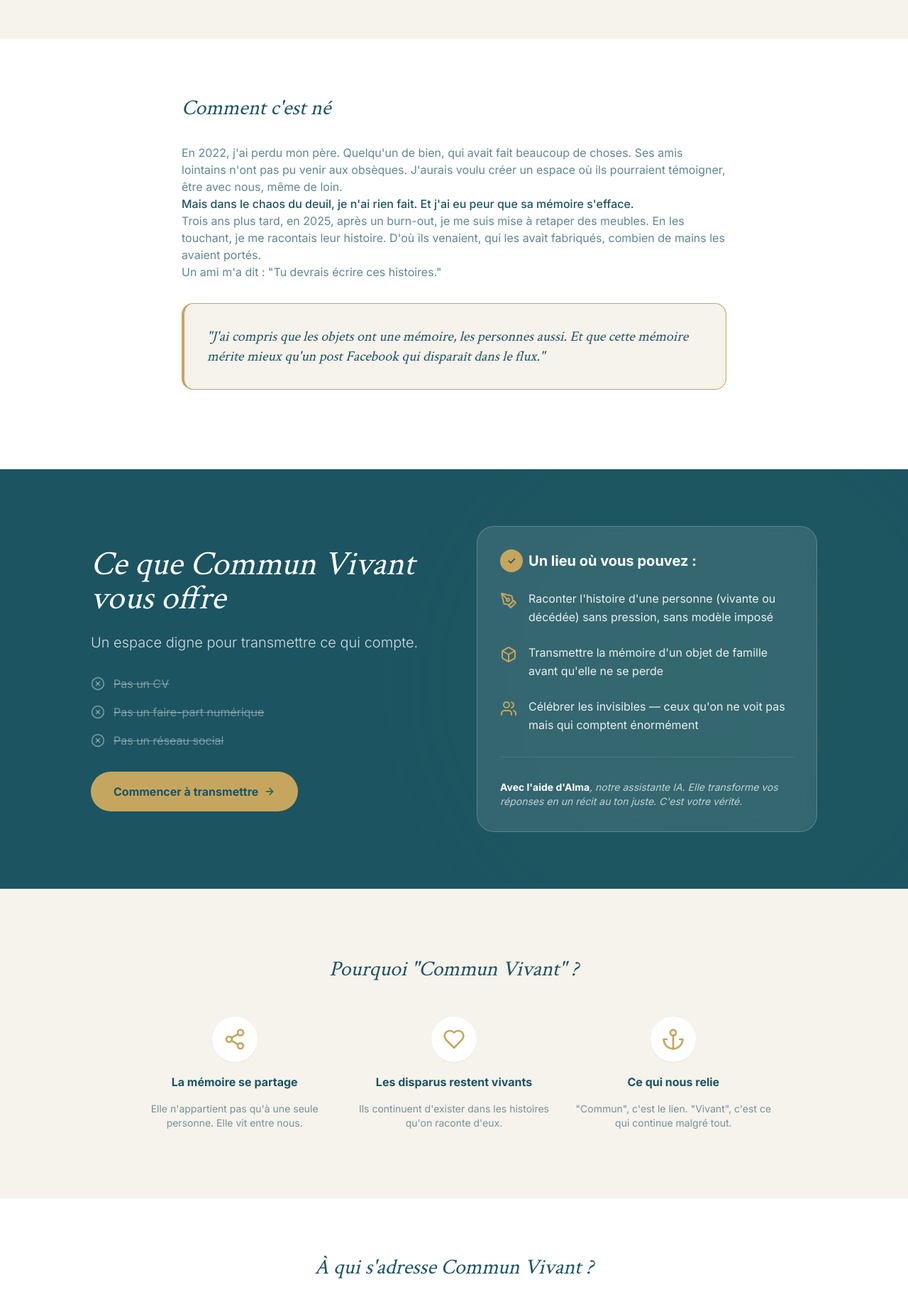
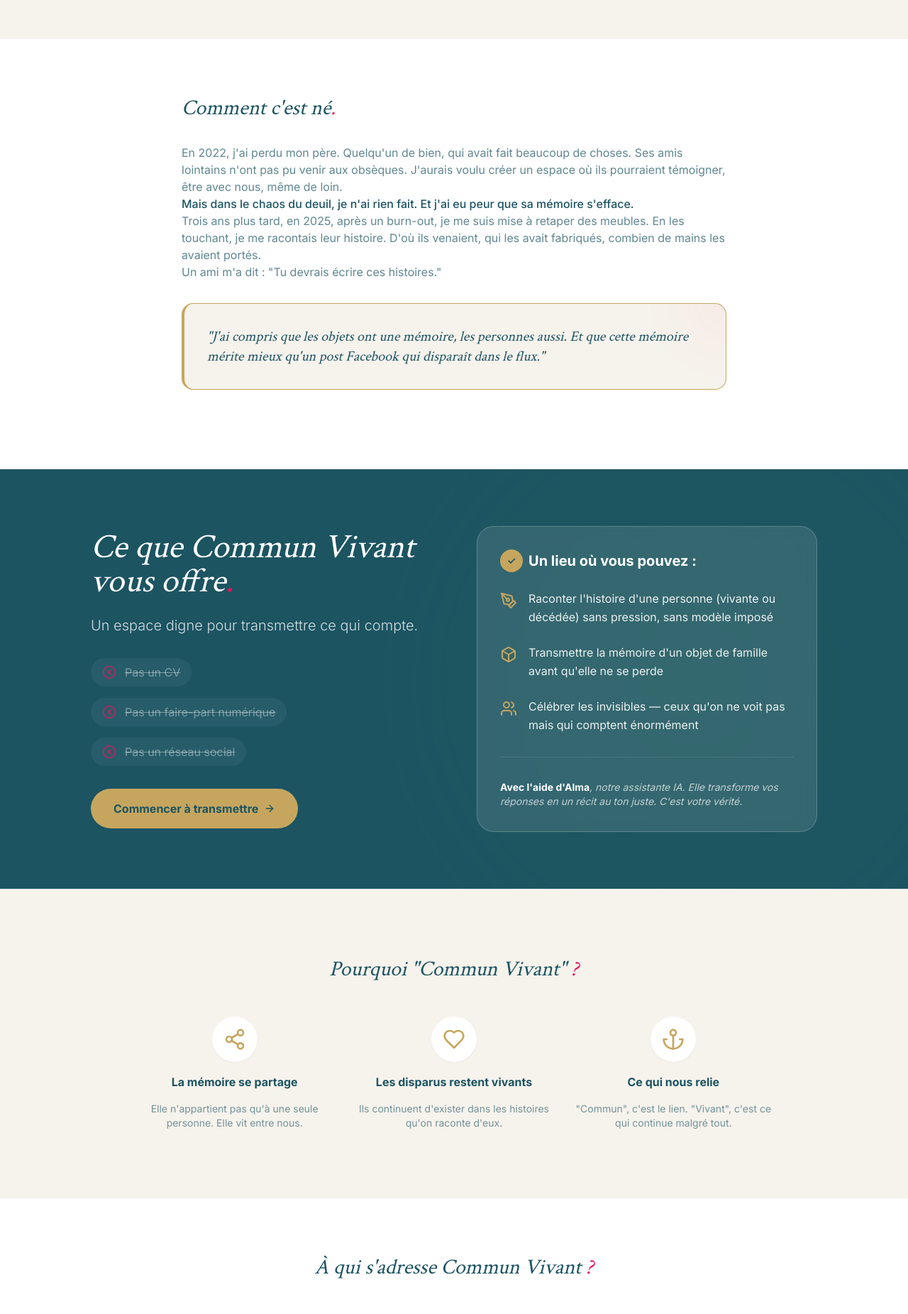
Before and after one commit to vvvfbm77fs-commits/et-jai-crie-v2, a Next.js app: page /a-propos in a window 1280 px wide. Shown: the part 860-2711 px from the top of the page at 71% size. Built offline with nearby package versions, Linux system fonts and the light colour scheme.

Commit message:
Update About page: rename mission badge and add neon punctuation

```diff
--- a/app/a-propos/page.tsx
+++ b/app/a-propos/page.tsx
@@ -13,16 +13,18 @@ export default function AproposPage() {
 
                 {/* Hero Section */}
                 <section className="relative py-24 px-6 overflow-hidden">
-                    <div className="absolute top-0 right-0 w-[500px] h-[500px] bg-memoir-gold/10 rounded-full blur-[100px] -translate-y-1/2 translate-x-1/2" />
+                    {/* Pink/Neon Blob added for 'gai' effect */}
+                    <div className="absolute top-0 right-0 w-[500px] h-[500px] bg-memoir-neon/5 rounded-full blur-[100px] -translate-y-1/2 translate-x-1/2 animate-pulse" />
                     <div className="absolute bottom-0 left-0 w-[400px] h-[400px] bg-memoir-blue/5 rounded-full blur-[80px] translate-y-1/2 -translate-x-1/2" />
 
                     <div className="max-w-4xl mx-auto text-center relative z-10 space-y-6">
                         <span className="inline-block px-4 py-1.5 bg-memoir-gold/10 text-memoir-gold rounded-full text-xs font-bold tracking-widest uppercase border border-memoir-gold/20">
-                            Notre Mission
+                            L'histoire de commun vivant
                         </span>
                         <h1 className="text-4xl md:text-6xl font-serif italic text-memoir-blue">
                             Pour ceux qui veulent <br />
                             <span className="text-memoir-gold">transmettre ce qui compte</span>
+                            <span className="text-memoir-neon">.</span>
                         </h1>
                     </div>
                 </section>
@@ -52,7 +54,7 @@ export default function AproposPage() {
                                 color: "text-memoir-blue"
                             }
                         ].map((item, i) => (
-                            <div key={i} className="bg-white p-8 rounded-2xl shadow-sm border border-memoir-blue/5 hover:shadow-md transition-all">
+                            <div key={i} className="bg-white p-8 rounded-2xl shadow-sm border border-memoir-blue/5 hover:shadow-md transition-all group hover:border-memoir-neon/20">
                                 <item.icon className={`w-8 h-8 mb-4 ${item.color}`} />
                                 <p className="text-memoir-blue/80 leading-relaxed font-medium">
                                     {item.text}
@@ -61,14 +63,20 @@ export default function AproposPage() {
                         ))}
                     </div>
                     <div className="text-center mt-12">
-                        <h3 className="text-2xl font-serif italic text-memoir-blue">Commun Vivant existe pour vous.</h3>
+                        <h3 className="text-2xl font-serif italic text-memoir-blue">
+                            Commun Vivant existe pour vous
+                            <span className="text-memoir-neon">.</span>
+                        </h3>
                     </div>
                 </section>
 
                 {/* Comment c'est né */}
                 <section className="py-20 px-6 bg-white relative">
                     <div className="max-w-3xl mx-auto space-y-8">
-                        <h2 className="text-3xl font-serif italic text-memoir-blue mb-8">Comment c'est né</h2>
+                        <h2 className="text-3xl font-serif italic text-memoir-blue mb-8">
+                            Comment c'est né
+                            <span className="text-memoir-neon">.</span>
+                        </h2>
 
                         <div className="prose prose-lg text-memoir-blue/70">
                             <p>
@@ -87,9 +95,12 @@ export default function AproposPage() {
                             <p>
                                 Un ami m'a dit : "Tu devrais écrire ces histoires."
                             </p>
-                            <div className="bg-memoir-bg p-8 rounded-2xl border-l-4 border-memoir-gold my-8 italic text-memoir-blue font-serif text-xl border-y border-r border-memoir-blue/5">
-                                "J'ai compris que les objets ont une mémoire, les personnes aussi.
-                                Et que cette mémoire mérite mieux qu'un post Facebook qui disparaît dans le flux."
+                            <div className="bg-memoir-bg p-8 rounded-2xl border-l-4 border-memoir-gold my-8 italic text-memoir-blue font-serif text-xl border-y border-r border-memoir-blue/5 relative overflow-hidden">
+                                <div className="absolute top-0 right-0 w-24 h-24 bg-memoir-neon/5 rounded-full blur-2xl transform translate-x-1/2 -translate-y-1/2" />
+                                <span className="relative z-10">
+                                    "J'ai compris que les objets ont une mémoire, les personnes aussi.
+                                    Et que cette mémoire mérite mieux qu'un post Facebook qui disparaît dans le flux."
+                                </span>
                             </div>
                         </div>
                     </div>
@@ -101,18 +112,24 @@ export default function AproposPage() {
 
                     <div className="max-w-5xl mx-auto grid grid-cols-1 lg:grid-cols-2 gap-16 items-center relative z-10">
                         <div>
-                            <h2 className="text-3xl md:text-5xl font-serif italic mb-6">Ce que Commun Vivant vous offre</h2>
+                            <h2 className="text-3xl md:text-5xl font-serif italic mb-6">
+                                Ce que Commun Vivant vous offre
+                                <span className="text-memoir-neon">.</span>
+                            </h2>
                             <p className="text-xl text-white/80 mb-8 font-light">Un espace digne pour transmettre ce qui compte.</p>
 
                             <div className="space-y-4 mb-8">
-                                <div className="flex items-center gap-3 text-white/40 line-through decoration-white/40">
-                                    <XCircle className="w-5 h-5 flex-shrink-0" /> Pas un CV
+                                <div className="flex items-center gap-3 text-white/40 line-through decoration-white/40 px-4 py-2 bg-white/5 rounded-full w-fit">
+                                    <XCircle className="w-5 h-5 flex-shrink-0 text-memoir-neon opacity-70" />
+                                    <span>Pas un CV</span>
                                 </div>
-                                <div className="flex items-center gap-3 text-white/40 line-through decoration-white/40">
-                                    <XCircle className="w-5 h-5 flex-shrink-0" /> Pas un faire-part numérique
+                                <div className="flex items-center gap-3 text-white/40 line-through decoration-white/40 px-4 py-2 bg-white/5 rounded-full w-fit">
+                                    <XCircle className="w-5 h-5 flex-shrink-0 text-memoir-neon opacity-70" />
+                                    <span>Pas un faire-part numérique</span>
                                 </div>
-                                <div className="flex items-center gap-3 text-white/40 line-through decoration-white/40">
-                                    <XCircle className="w-5 h-5 flex-shrink-0" /> Pas un réseau social
+                                <div className="flex items-center gap-3 text-white/40 line-through decoration-white/40 px-4 py-2 bg-white/5 rounded-full w-fit">
+                                    <XCircle className="w-5 h-5 flex-shrink-0 text-memoir-neon opacity-70" />
+                                    <span>Pas un réseau social</span>
                                 </div>
                             </div>
 
@@ -152,24 +169,26 @@ export default function AproposPage() {
                 {/* Pourquoi le nom */}
                 <section className="py-24 px-6 bg-memoir-bg">
                     <div className="max-w-4xl mx-auto text-center space-y-12">
-                        <h2 className="text-3xl font-serif italic text-memoir-blue">Pourquoi "Commun Vivant" ?</h2>
+                        <h2 className="text-3xl font-serif italic text-memoir-blue">
+                            Pourquoi "Commun Vivant" <span className="text-memoir-neon">?</span>
+                        </h2>
                         <div className="grid grid-cols-1 md:grid-cols-3 gap-8">
                             <div className="space-y-4">
-                                <div className="w-16 h-16 bg-white rounded-full flex items-center justify-center mx-auto shadow-sm text-memoir-gold">
+                                <div className="w-16 h-16 bg-white rounded-full flex items-center justify-center mx-auto shadow-sm text-memoir-gold hover:text-memoir-neon transition-colors">
                                     <Share2 className="w-8 h-8" />
                                 </div>
                                 <h3 className="font-bold text-memoir-blue">La mémoire se partage</h3>
                                 <p className="text-sm text-memoir-blue/60">Elle n'appartient pas qu'à une seule personne. Elle vit entre nous.</p>
                             </div>
                             <div className="space-y-4">
-                                <div className="w-16 h-16 bg-white rounded-full flex items-center justify-center mx-auto shadow-sm text-memoir-gold">
+                                <div className="w-16 h-16 bg-white rounded-full flex items-center justify-center mx-auto shadow-sm text-memoir-gold hover:text-memoir-neon transition-colors">
                                     <Heart className="w-8 h-8" />
                                 </div>
                                 <h3 className="font-bold text-memoir-blue">Les disparus restent vivants</h3>
                                 <p className="text-sm text-memoir-blue/60">Ils continuent d'exister dans les histoires qu'on raconte d'eux.</p>
                             </div>
                             <div className="space-y-4">
-                                <div className="w-16 h-16 bg-white rounded-full flex items-center justify-center mx-auto shadow-sm text-memoir-gold">
+                                <div className="w-16 h-16 bg-white rounded-full flex items-center justify-center mx-auto shadow-sm text-memoir-gold hover:text-memoir-neon transition-colors">
                                     <Anchor className="w-8 h-8" />
                                 </div>
                                 <h3 className="font-bold text-memoir-blue">Ce qui nous relie</h3>
@@ -182,7 +201,9 @@ export default function AproposPage() {
                 {/* À qui s'adresse... */}
                 <section className="py-20 px-6 bg-white">
                     <div className="max-w-5xl mx-auto">
-                        <h2 className="text-3xl font-serif italic text-memoir-blue mb-12 text-center">À qui s'adresse Commun Vivant ?</h2>
+                        <h2 className="text-3xl font-serif italic text-memoir-blue mb-12 text-center">
+                            À qui s'adresse Commun Vivant <span className="text-memoir-neon">?</span>
+                        </h2>
 
                         <div className="grid grid-cols-1 md:grid-cols-2 lg:grid-cols-3 gap-6">
                             {[
@@ -192,7 +213,7 @@ export default function AproposPage() {
                                 { title: "Aux entreprises & collectivités", desc: "Pour honorer les parcours, valoriser les métiers invisibilisés et la mémoire collective." },
                                 { title: "Aux artisan·e·s", desc: "Qui fabriquent des objets avec leurs mains et veulent leur donner une histoire à transmettre." }
                             ].map((item, i) => (
-                                <div key={i} className="p-6 bg-memoir-bg rounded-2xl border border-memoir-blue/5">
+                                <div key={i} className="p-6 bg-memoir-bg rounded-2xl border border-memoir-blue/5 hover:border-memoir-neon/30 transition-all hover:bg-memoir-neon/5">
                                     <h3 className="font-bold text-memoir-blue mb-2">{item.title}</h3>
                                     <p className="text-sm text-memoir-blue/70">{item.desc}</p>
                                 </div>
@@ -209,16 +230,16 @@ export default function AproposPage() {
                         <div className="space-y-8">
                             <h2 className="text-2xl font-serif italic text-memoir-blue">Ce que Commun Vivant n'est pas</h2>
                             <ul className="space-y-4">
-                                <li className="flex gap-3 text-memoir-blue/70 bg-white p-4 rounded-xl">
-                                    <XCircle className="w-5 h-5 text-red-400 flex-shrink-0" />
+                                <li className="flex gap-3 text-memoir-blue/70 bg-white p-4 rounded-xl border border-transparent hover:border-memoir-neon/30 transition-colors">
+                                    <XCircle className="w-5 h-5 text-memoir-neon flex-shrink-0" />
                                     Pas une plateforme impersonnelle.
                                 </li>
-                                <li className="flex gap-3 text-memoir-blue/70 bg-white p-4 rounded-xl">
-                                    <XCircle className="w-5 h-5 text-red-400 flex-shrink-0" />
+                                <li className="flex gap-3 text-memoir-blue/70 bg-white p-4 rounded-xl border border-transparent hover:border-memoir-neon/30 transition-colors">
+                                    <XCircle className="w-5 h-5 text-memoir-neon flex-shrink-0" />
                                     Pas un algorithme qui génère du contenu creux.
                                 </li>
-                                <li className="flex gap-3 text-memoir-blue/70 bg-white p-4 rounded-xl">
-                                    <XCircle className="w-5 h-5 text-red-400 flex-shrink-0" />
+                                <li className="flex gap-3 text-memoir-blue/70 bg-white p-4 rounded-xl border border-transparent hover:border-memoir-neon/30 transition-colors">
+                                    <XCircle className="w-5 h-5 text-memoir-neon flex-shrink-0" />
                                     Pas un service qui vous prend en otage avec un abonnement.
                                 </li>
                             </ul>
@@ -235,7 +256,9 @@ export default function AproposPage() {
 
                         {/* Qui suis-je */}
                         <div className="space-y-8 lg:pl-8 lg:border-l border-memoir-blue/10">
-                            <h2 className="text-2xl font-serif italic text-memoir-blue">Qui suis-je ?</h2>
+                            <h2 className="text-2xl font-serif italic text-memoir-blue">
+                                Qui suis-je <span className="text-memoir-neon">?</span>
+                            </h2>
                             <div className="prose text-memoir-blue/80">
                                 <p><strong>Je m'appelle Aline.</strong></p>
                                 <p>
@@ -260,7 +283,9 @@ export default function AproposPage() {
                         <div className="absolute top-0 left-0 w-full h-full bg-[url('/bg-grain.png')] opacity-20 mix-blend-overlay" />
 
                         <div className="relative z-10">
-                            <h2 className="text-3xl md:text-4xl font-serif italic text-white mb-6">Une histoire à transmettre ?</h2>
+                            <h2 className="text-3xl md:text-4xl font-serif italic text-white mb-6">
+                                Une histoire à transmettre <span className="text-memoir-neon">?</span>
+                            </h2>
                             <p className="text-white/70 mb-10 max-w-xl mx-auto">
                                 Une question, un témoignage, ou simplement envie de discuter du projet ? Écrivez-moi.
                             </p>
@@ -269,7 +294,7 @@ export default function AproposPage() {
                                 <div>
                                     <label className="block text-xs uppercase tracking-widest text-white/50 mb-2 font-bold">Votre message</label>
                                     <textarea
-                                        className="w-full bg-white/10 border border-white/20 rounded-xl p-4 text-white placeholder:text-white/30 focus:outline-none focus:ring-2 focus:ring-memoir-gold resize-none h-32 backdrop-blur-sm"
+                                        className="w-full bg-white/10 border border-white/20 rounded-xl p-4 text-white placeholder:text-white/30 focus:outline-none focus:ring-2 focus:ring-memoir-neon resize-none h-32 backdrop-blur-sm transition-all"
                                         placeholder="Bonjour Aline..."
                                     ></textarea>
                                 </div>
@@ -277,12 +302,12 @@ export default function AproposPage() {
                                     <input
                                         type="text"
                                         placeholder="Votre Nom"
-                                        className="w-full bg-white/10 border border-white/20 rounded-xl p-4 text-white placeholder:text-white/30 focus:outline-none focus:ring-2 focus:ring-memoir-gold backdrop-blur-sm"
+                                        className="w-full bg-white/10 border border-white/20 rounded-xl p-4 text-white placeholder:text-white/30 focus:outline-none focus:ring-2 focus:ring-memoir-neon backdrop-blur-sm transition-all"
                                     />
                                     <input
                                         type="email"
                                         placeholder="Votre Email"
-                                        className="w-full bg-white/10 border border-white/20 rounded-xl p-4 text-white placeholder:text-white/30 focus:outline-none focus:ring-2 focus:ring-memoir-gold backdrop-blur-sm"
+                                        className="w-full bg-white/10 border border-white/20 rounded-xl p-4 text-white placeholder:text-white/30 focus:outline-none focus:ring-2 focus:ring-memoir-neon backdrop-blur-sm transition-all"
                                     />
                                 </div>
                                 <button className="w-full bg-memoir-gold text-memoir-blue font-bold py-4 rounded-xl hover:bg-white transition-all shadow-lg flex items-center justify-center gap-2 mt-4 group">
```
